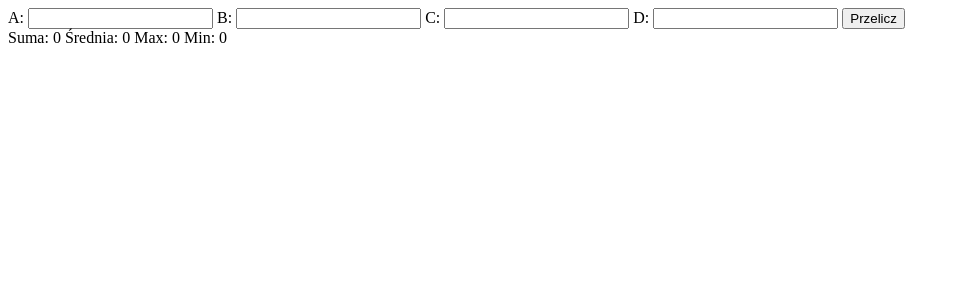
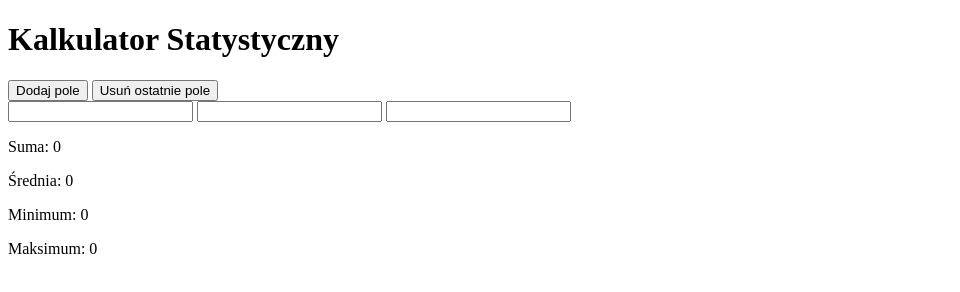
Before and after one commit to JuliaKucmierczyk/javascript-lab, a plain HTML site: page index.html in a window 1280 px wide. Shown: the whole page, without its empty margins (0-960 px from the left). Drawn offline with Linux system fonts and the light colour scheme.

Commit message:
Zmiana na normal index.html

```diff
--- a/index.html
+++ b/index.html
@@ -7,12 +7,22 @@
     <link rel="stylesheet" href="style.css" />
   </head>
   <body>
-    A: <input type="text" id="liczba1" /> B:
-    <input type="text" id="liczba2" /> C: <input type="text" id="liczba3" /> D:
-    <input type="text" id="liczba4" />
-    <button id="przelicz">Przelicz</button>
-    <div id="wynik"></div>
-
-    <script src="script.js" type="text/javascript"></script>
+    <div class="container">
+      <h1>Kalkulator Statystyczny</h1>
+      <button id="add-field">Dodaj pole</button>
+      <button id="remove-field">Usuń ostatnie pole</button>
+      <div id="fields-container">
+        <input type="number" class="input-field" />
+        <input type="number" class="input-field" />
+        <input type="number" class="input-field" />
+      </div>
+      <div id="results">
+        <p>Suma: <span id="sum">0</span></p>
+        <p>Średnia: <span id="average">0</span></p>
+        <p>Minimum: <span id="min">0</span></p>
+        <p>Maksimum: <span id="max">0</span></p>
+      </div>
+    </div>
+    <script src="script.js"></script>
   </body>
 </html>
```
